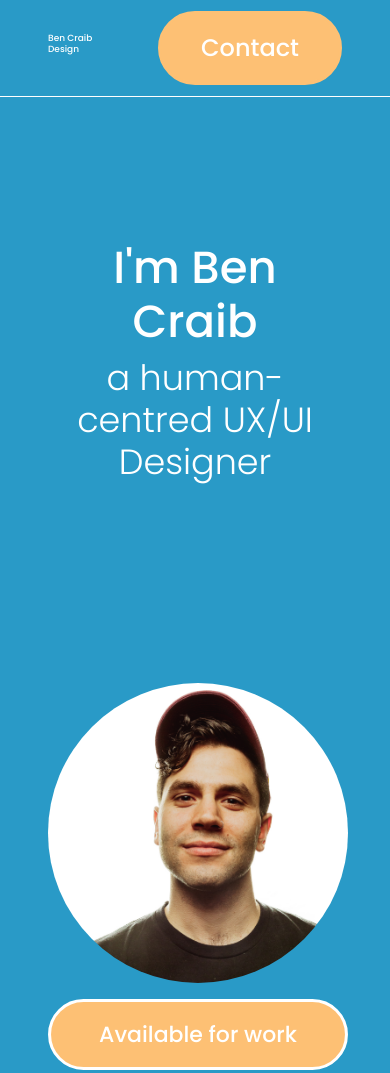
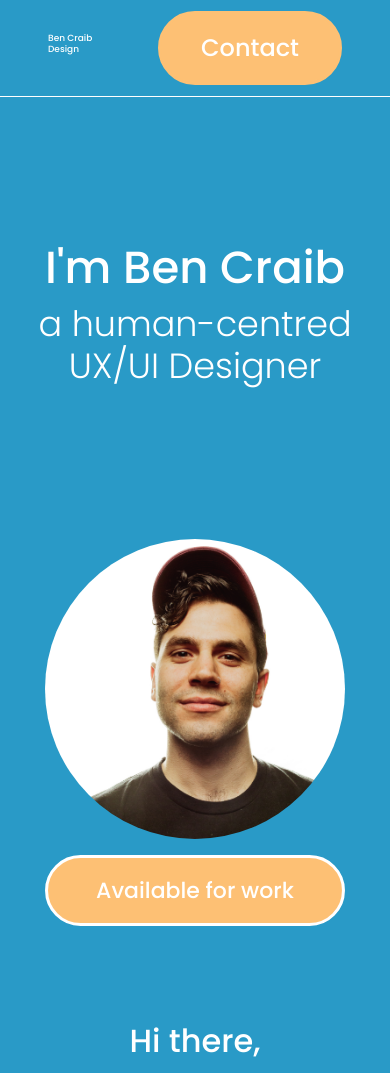
Before and after one commit to bennycraib/UX_UI_HW_18_, a plain HTML site: page index.html in a window 390 px wide. Shown: the top 1073 px of the page. Drawn offline with nearby package versions, Linux system fonts and the light colour scheme.

Commit message:
Fixing alignment for mobile

```diff
--- a/CSS/style.css
+++ b/CSS/style.css
@@ -6,6 +6,11 @@
     list-style: none;
 
 }
+html {
+    width: 100%;
+    height: 100%;
+}
+
 html, body {
     /* width: 100%;
     height: 100%; */
@@ -130,7 +135,7 @@ button:hover {
 }
 .hero-h3 {
     display: flex;
-    text-align: center;
+    text-align: left;
     color: #FFFFFF;
     font-size: 35px;
     font-weight: 300;
@@ -415,7 +420,6 @@ footer #nav-links li a:hover {
     font-weight: 500;
 }
 
-
 /* @media only screen and (max-width: 1600px){
     .featured {
         padding: 50px 50px;
@@ -433,5 +437,51 @@ footer #nav-links li a:hover {
     }
     header {
         padding: 1rem 3rem;
+}
 
+@media only screen and (max-width: 580px) {
+    .hero-h2 {
+        display: flex;
+        text-align: center;
+        flex-wrap: wrap;
+        color: #FFFFFF;
+        font-size: 45px;
+        font-weight: 500;
+        justify-content: center;
+        padding-top: 3rem;
+    }
+    .hero-h3 {
+        display: flex;
+        text-align: center;
+        flex-wrap: wrap;
+        color: #FFFFFF;
+        font-size: 35px;
+        font-weight: 300;
+        justify-content: center;
+        padding-bottom: 3rem;
+    }
+    .rda-mockup {
+        /* width: 100%; */
+        height: 20rem;
+        object-fit: contain;
+    }
+    .cer-mockup {
+        /* width: 100%; */
+        height: 20rem;
+        object-fit: contain;
+    }
+    .tennant-mockup {
+        /* width: 100%; */
+        height: 30rem;
+        object-fit: contain;
+        margin-right: 2rem;
+    }
+    .col-xs-12 {
+        width: 100%;
+    }
+    .text-xs-center {
+        text-align: center;
+        align-items: center;
+        justify-content: center;
+    }
 }
--- a/index.html
+++ b/index.html
@@ -37,7 +37,7 @@
     <div class="container-fluid">
       <div class="row">
         <div
-          class="cardContainer col-md-12 col-xs-12 d-flex flex-column text-xs-center align-items-xs-center justify-content-sm-center p-5 mt-5 mb-5"
+          class="cardContainer col-md-12 col-xs-12 d-flex flex-column text-xs-center align-items-xs-center justify-content-sm-center pt-5 mt-5 mb-5"
         >
           <!-- <div class="hero-header"> -->
           <h2 class="hero-h2">I'm Ben Craib</h2>
@@ -49,7 +49,7 @@
           <div class="row">
             <div class="cardContainer col-lg-3 col-md-1 col-sm-12"></div>
             <div
-              class="cardContainer col-lg-3 col-md-5 col-sm-12 justify-content-sm-center d-flex justify-content-md-end p-5"
+              class="cardContainer col-lg-3 col-md-5 col-sm-12 col-xs-12 text-xs-center justify-content-sm-center d-flex justify-content-md-end p-5"
             >
               <div>
                 <img
@@ -61,7 +61,7 @@
               </div>
             </div>
             <div
-              class="cardContainer col-lg-3 col-md-5 col-sm-12 d-flex flex-column justify-content-sm-center text-sm-center text-md-left align-items-md-start align-items-sm-center p-5"
+              class="cardContainer col-lg-3 col-md-5 col-sm-12 col-xs-12 d-flex flex-column justify-content-sm-center text-sm-center text-xs-center text-md-left align-items-md-start align-items-sm-center p-5"
             >
               <h3 class="hi-there">Hi there,</h3>
               <div class="stub"></div>
```
